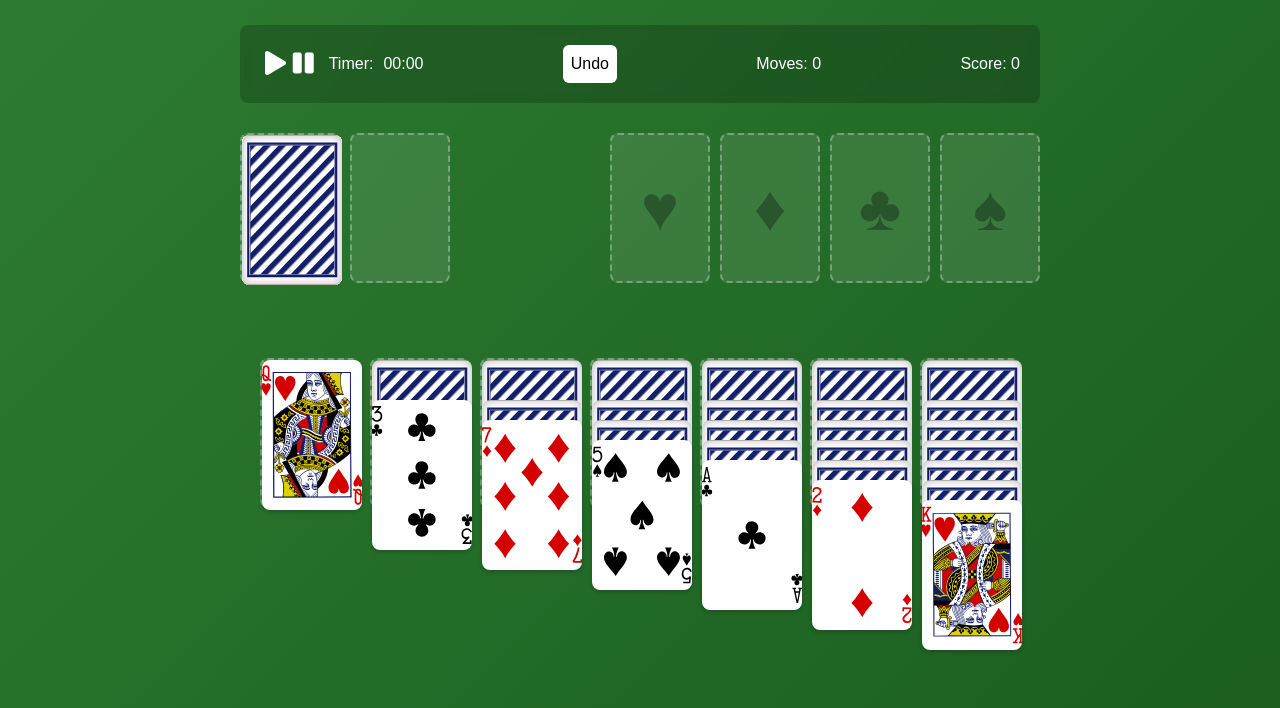
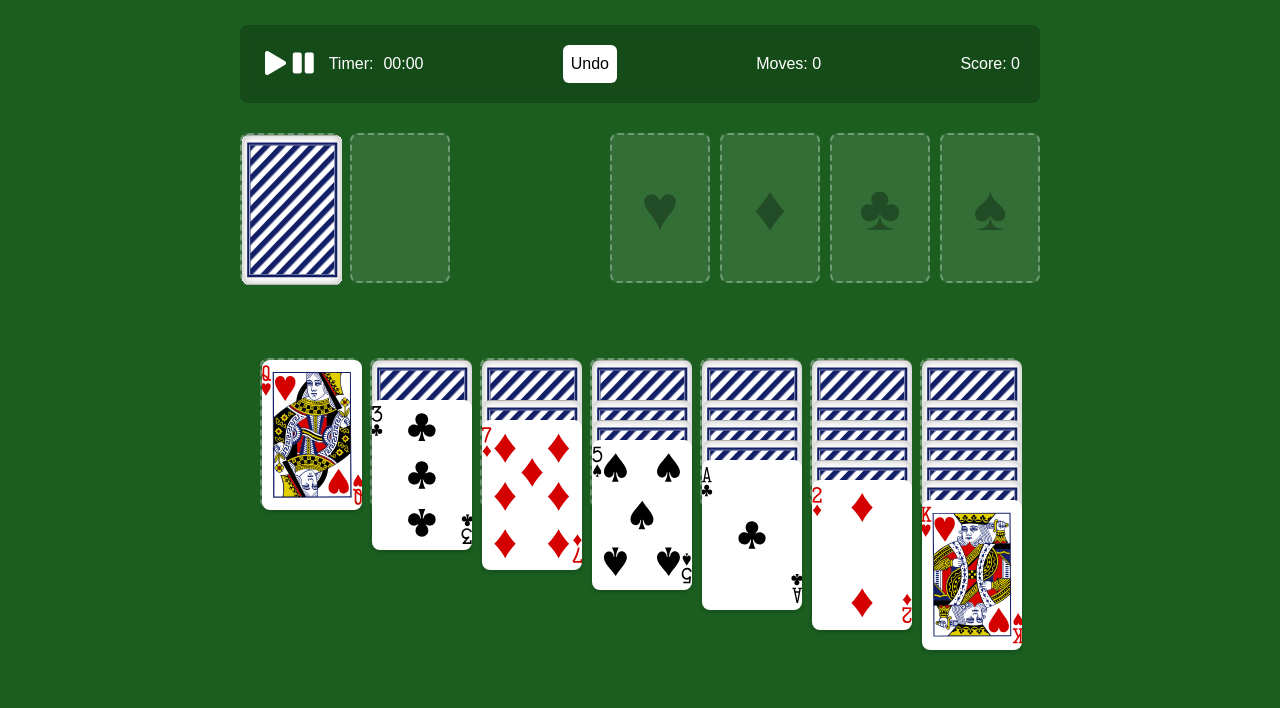
Before and after one commit to iprachigoyal/solitairejs, a plain HTML site: page index.html in a window 1280 px wide. Shown: the part 92-800 px from the top of the page. Drawn offline with Linux system fonts and the light colour scheme.

Commit message:
fix: changes in background color

```diff
--- a/style.css
+++ b/style.css
@@ -18,7 +18,8 @@
 /* Base Styles */
 body {
   font-family: Arial, sans-serif;
-  background: linear-gradient(135deg, #2e7d32, #1b5e20);
+  background:  #1b5e20;
+  height: 100%;
   color: white;
   text-align: center;
   min-height: 100vh;
```
